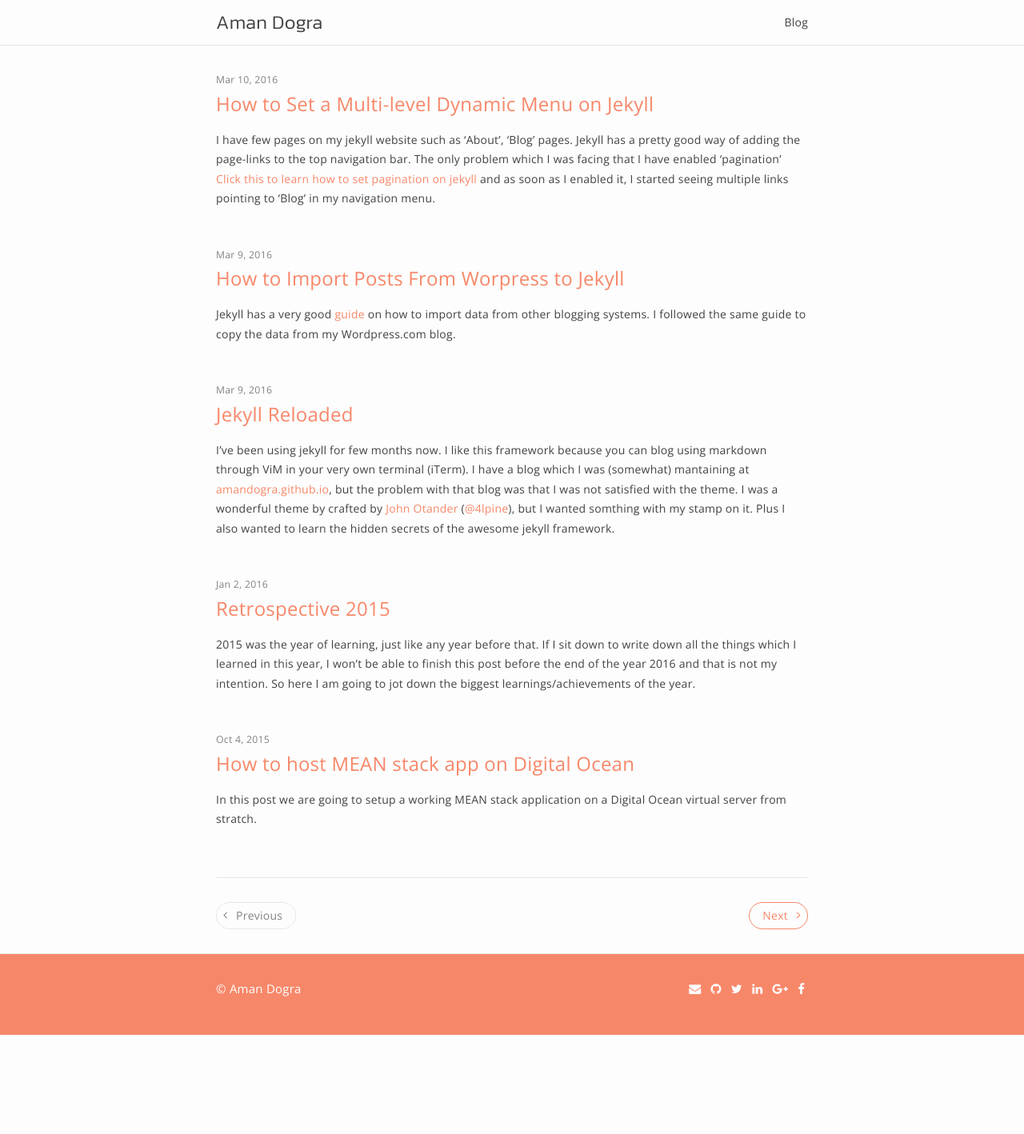
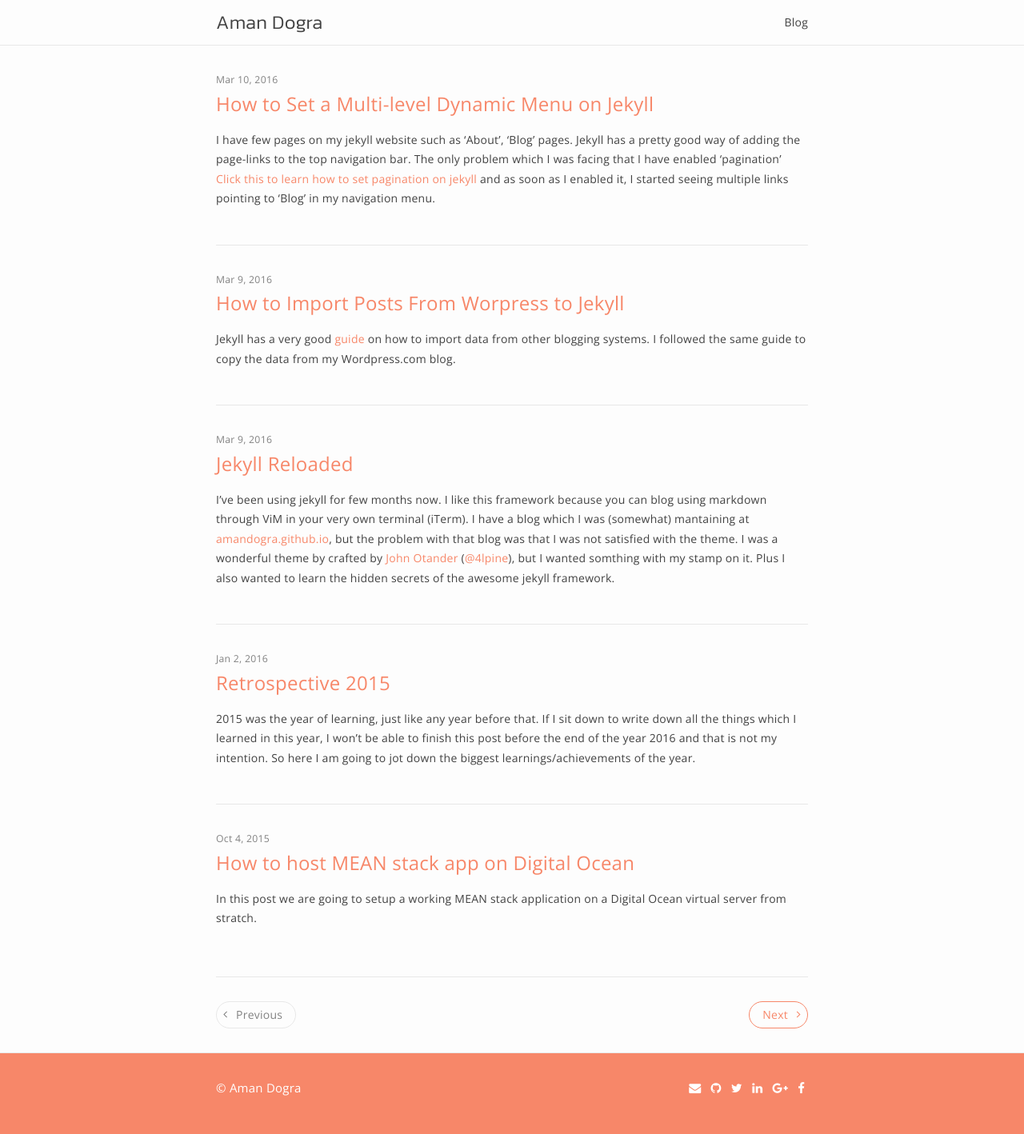
Before and after one commit to amandogra/amandogra.github.io, a Jekyll site: the page built from blog/index.html, in a window 1280 px wide. Shown: the whole page at 80% size. Built offline with Jekyll 4.4.1, drawn with Linux system fonts in a browser that asks for light colours; nearby versions of some CDN libraries; some web fonts are replaced; the list of posts is cut into pages by our own code; before the commit the page ends 1294 px from its top, so only the background shows below that.

Commit message:
Added borders in the list of posts

```diff
--- a/_sass/_layout.scss
+++ b/_sass/_layout.scss
@@ -337,7 +337,12 @@ html, body {
     list-style: none;
 
     > li {
-        padding-bottom: $spacing-unit;
+        padding: $spacing-unit 0;
+        border-top: 1px solid $grey-color-light;
+        &:first-child {
+            padding-top: 0;
+            border-top: 0 none;
+        }
     }
 }
 
```
